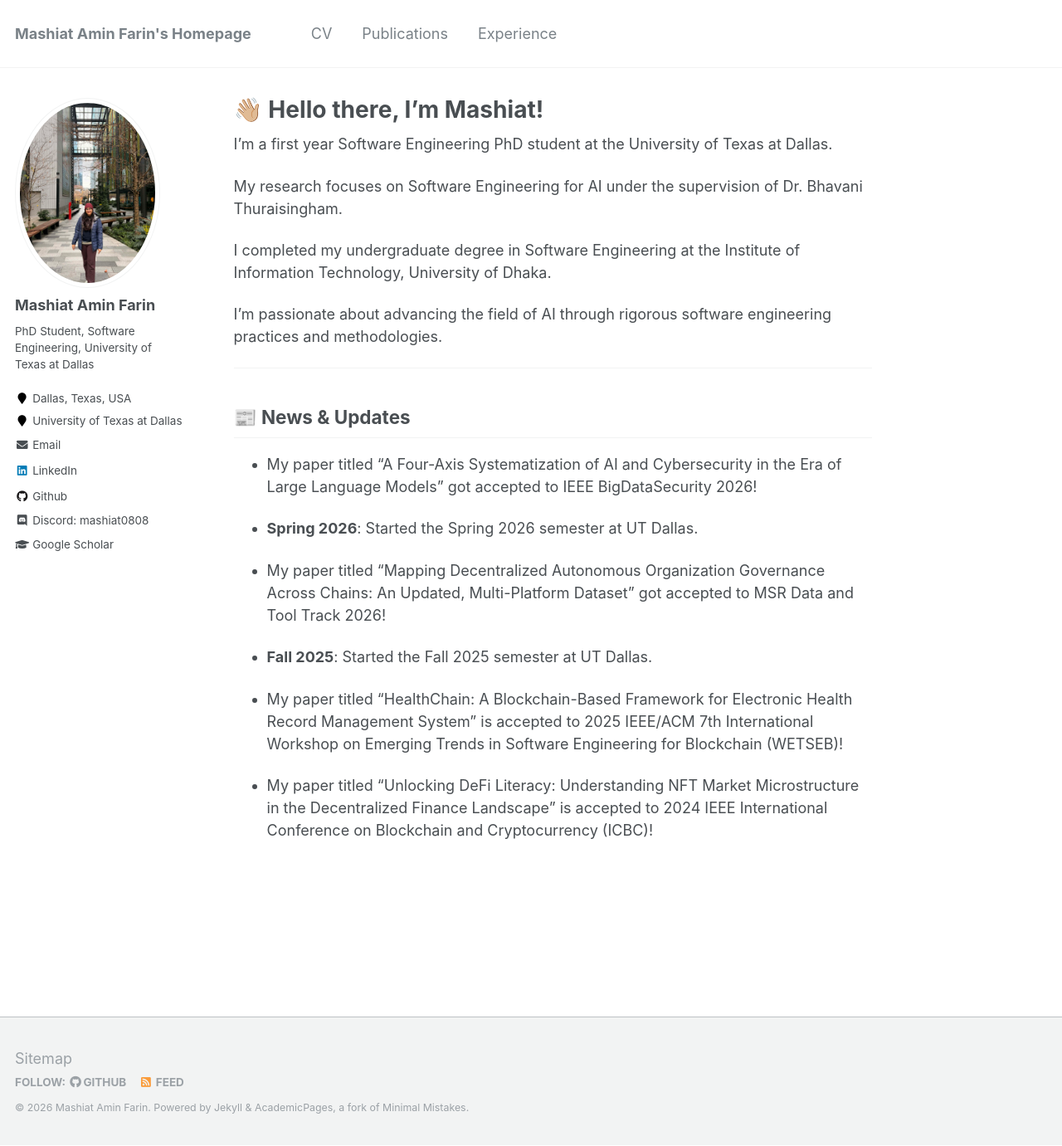
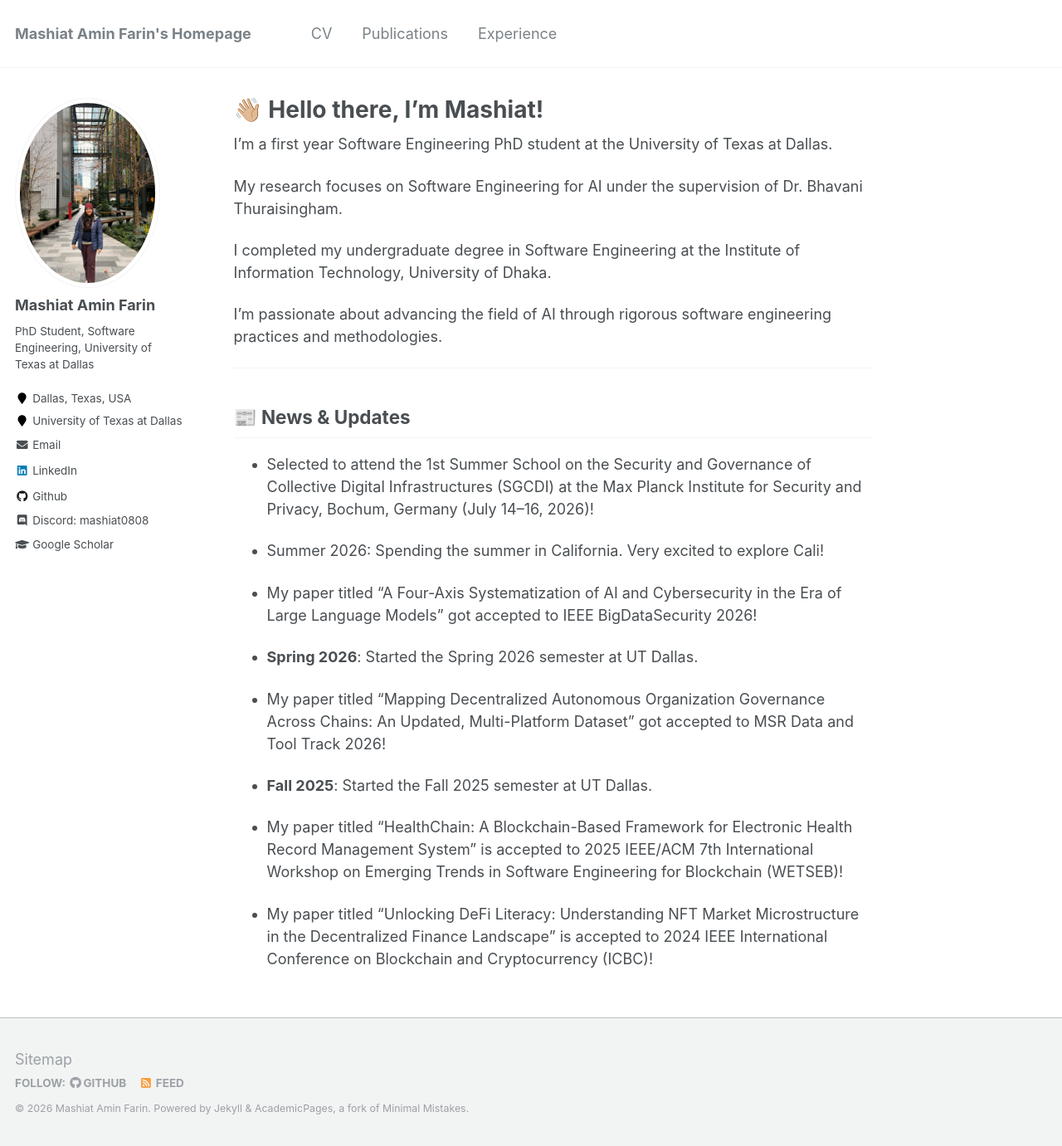
Before and after one commit to mashiat0808/mashiat0808.github.io, a Jekyll site: the page built from _pages/about.md, in a window 1280 px wide and 1381 px high. Shown: the whole window at 83% size. Built offline with Jekyll 4.4.1, drawn with Linux system fonts in a browser that asks for light colours.

Commit message:
updated for the summer

```diff
--- a/_pages/about.md
+++ b/_pages/about.md
@@ -20,6 +20,13 @@ I'm passionate about advancing the field of AI through rigorous software enginee
 
 ## 📰 News & Updates
 
+
+* Selected to attend the 1st Summer School on the Security and Governance of Collective Digital Infrastructures (SGCDI) at the Max Planck Institute for Security and Privacy, Bochum, Germany (July 14–16, 2026)!
+
+* Summer 2026: Spending the summer in California. Very excited to explore Cali!
+
+
+
 * My paper titled "A Four-Axis Systematization of AI and Cybersecurity in the Era of Large Language Models" got accepted to IEEE BigDataSecurity 2026!
 
 * **Spring 2026**: Started the Spring 2026 semester at UT Dallas.
```
